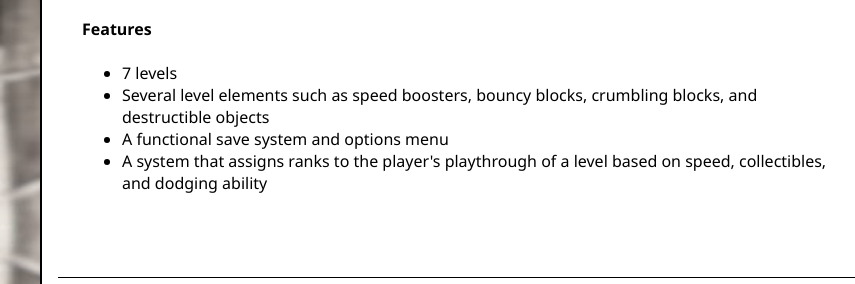
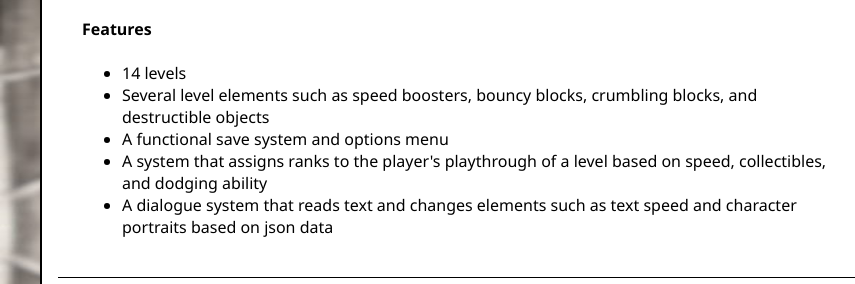
Before and after one commit to LackOfBeef/LackOfBeef.github.io, a plain HTML site: page index.html in a window 1280 px wide. Shown: the part 1373-1657 px from the top of the page, 0-855 px from the left. Drawn offline with Linux system fonts and the light colour scheme.

Commit message:
Updated Bun Fast information

```diff
--- a/index.html
+++ b/index.html
@@ -98,13 +98,15 @@
                         various aspects of a game that I had not worked in previously.</p>
                     <h4>Features</h4>
                     <ul>
-                        <li>7 levels</li>
+                        <li>14 levels</li>
                         <li>Several level elements such as speed boosters, bouncy blocks, crumbling blocks, and
                             destructible objects</li>
                         <li>A functional save system and options menu</li>
                         <li>A system that assigns ranks to the player's playthrough of a level based on speed,
                             collectibles,
                             and dodging ability</li>
+                        <li>A dialogue system that reads text and changes elements such as text speed and character
+                            portraits based on json data</li>
                     </ul>
                 </div>
                 <div class="screenshots">
@@ -223,16 +225,19 @@
         </section>
         <section id="extraLevels">
             <h3>Mods and Level Editor Work</h3>
-            <iframe class="level" width="426" height="240" src="https://www.youtube.com/embed/YgVnRsbRsFA?si=-zggl0BNeAiVxVEF"
-                title="YouTube video player" frameborder="0"
+            <iframe class="level" width="426" height="240"
+                src="https://www.youtube.com/embed/YgVnRsbRsFA?si=-zggl0BNeAiVxVEF" title="YouTube video player"
+                frameborder="0"
                 allow="accelerometer; autoplay; clipboard-write; encrypted-media; gyroscope; picture-in-picture; web-share"
                 allowfullscreen></iframe>
-            <iframe class="level" width="426" height="240" src="https://www.youtube.com/embed/w1D4P5-v3zY?si=3oxhbz8t8AAlgXAf"
-                title="YouTube video player" frameborder="0"
+            <iframe class="level" width="426" height="240"
+                src="https://www.youtube.com/embed/w1D4P5-v3zY?si=3oxhbz8t8AAlgXAf" title="YouTube video player"
+                frameborder="0"
                 allow="accelerometer; autoplay; clipboard-write; encrypted-media; gyroscope; picture-in-picture; web-share"
                 allowfullscreen></iframe>
-            <iframe class="level" width="426" height="240" src="https://www.youtube.com/embed/b2IbGyVHWFY?si=VK0W3KV7laK7p-Vr"
-                title="YouTube video player" frameborder="0"
+            <iframe class="level" width="426" height="240"
+                src="https://www.youtube.com/embed/b2IbGyVHWFY?si=VK0W3KV7laK7p-Vr" title="YouTube video player"
+                frameborder="0"
                 allow="accelerometer; autoplay; clipboard-write; encrypted-media; gyroscope; picture-in-picture; web-share"
                 allowfullscreen></iframe>
         </section>
```
